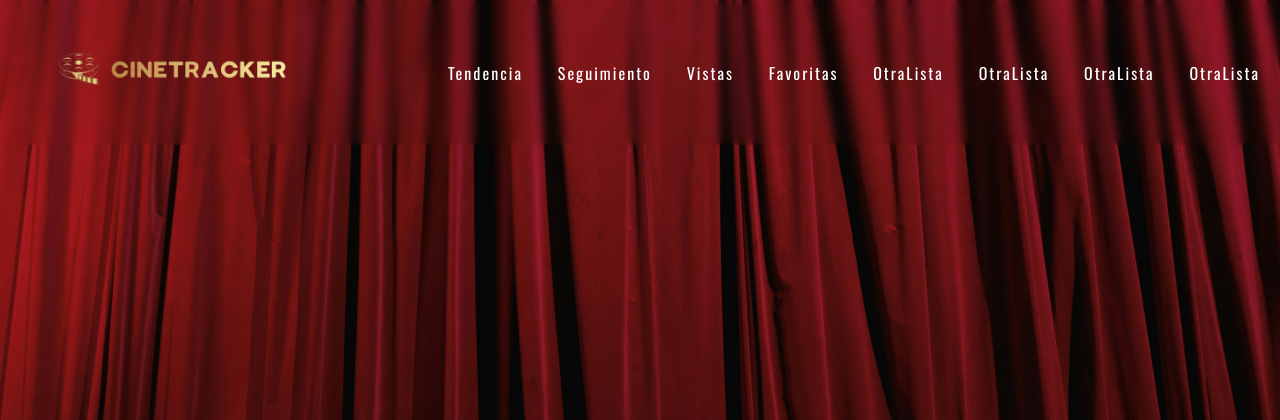
After one commit to EmanuelGarciaR/CineTrackerFlask, a Flask app: template templates/base_main.html in a window 1280 px wide. The commit adds this page. Shown: the top 420 px of the page. Run offline with Flask 3, Linux system fonts and the light colour scheme; the template is opened without the code that fills it, so the values that code supplies are empty.

Commit message:
Add methods OOP and create Main template

```diff
--- a/app.py
+++ b/app.py
@@ -1,6 +1,6 @@
 import os
 
-from flask import Flask, render_template, request, redirect, url_for, flash
+from flask import Flask, render_template, request, redirect, url_for, flash, session
 from cine_traker import TraktAuth
 from dotenv import load_dotenv
 
@@ -16,7 +16,7 @@ trakt_auth = TraktAuth(CLIENT_ID, CLIENT_SECRET, REDIRECT_URI)
 
 
 @app.route('/')
-def home():
+def url_auth():
     # Generar la URL de autorización
     auth_url = trakt_auth.get_authorization_url()
     return render_template('auth_template.html', auth_url=auth_url)
@@ -29,18 +29,27 @@ def get_token():
 
     if not auth_code:
         flash('Por favor, ingresa el código de autorización.', "error")
-        return redirect(url_for('home'))
+        return redirect(url_for('url_auth'))
 
     # Obtener el token de acceso usando el código de autorización
     access_token = trakt_auth.get_access_token(auth_code)
 
     if access_token:
+        session['access_token'] = access_token
         flash(f"Bienvenido", "success")
+        return redirect(url_for('home'))
         #Si se quiere mostrar el {access_token}
     else:
         flash('Error al obtener el token de acceso. Intenta nuevamente.', "error")
 
-    return redirect(url_for('home'))
+    return redirect(url_for('url_auth'))
+
+@app.route("/home_page")
+def home():
+    if 'access_token' not in session:
+        flash("Debes iniciar sesión para acceder a esta página.", "error")
+        return redirect(url_for('url_auth'))
+    return render_template("base_main.html")
 
 
 if __name__ == '__main__':
--- a/static/CSS/base_auth.css
+++ b/static/CSS/base_auth.css
@@ -2,6 +2,7 @@
     margin: 0;
     padding: 0;
     box-sizing: border-box;
+    font-family: serif;
 }
 .nav-container {
     display: flex;
--- /dev/null
+++ b/static/CSS/base_main.css
@@ -0,0 +1,52 @@
+@import url('https://fonts.googleapis.com/css2?family=Oswald:wght@200..700&display=swap');
+
+*{
+    margin: 0;
+    padding: 0;
+    box-sizing: border-box;
+    font-family: "Oswald", sans-serif;
+}
+body{
+    background-image: url(../img/telon.jpg);
+    background-size: cover;
+    background-repeat: no-repeat;
+}
+
+.nav_container{
+    display: flex;
+    width: 100%;
+    height: auto;
+    backdrop-filter: blur(5px);
+}
+.sec_logo{
+    width: 35%;
+    height: auto;
+}
+.logo{
+    height: 140px;
+}
+.sec_main{
+    display: flex;
+    width: 65%;
+    height: auto;
+}
+.main{
+    display: flex;
+    width: 100%;
+    height: auto;
+    justify-content: space-between;
+    align-items: center;
+    margin-right: 20px;
+}
+li{
+    list-style: none;
+}
+a{
+    color: white;
+    text-decoration: none;
+    letter-spacing: 2px;
+}
+
+a:hover{
+    color: rgb(253, 240, 117);
+}
--- /dev/null
+++ b/templates/base_main.html
@@ -0,0 +1,51 @@
+<!DOCTYPE html>
+<html lang="en">
+<head>
+    <meta charset="UTF-8">
+    <meta name="viewport" content="width=device-width, initial-scale=1.0">
+    <title>{% block title %}Autenticación{% endblock %}</title>
+    <link rel="stylesheet" href="{{ url_for('static', filename='CSS/base_main.css') }}">
+    <link rel="shortcut icon" href="{{ url_for('static', filename='img/CineTracker.JPG') }}">
+    {% block additional_css %} <!--link adicional de css-->{% endblock %}
+</head>
+<body>
+    <nav class="nav_container">
+        <section class="sec_logo" >
+            <img class="logo" src="{{ url_for('static', filename='img/CineTracker-removebg.png') }}" alt="Cine Traker Logo">
+        </section>
+
+        <section class="sec_main">
+            <ul class="main">
+                <li>
+                    <a href="#">Tendencia</a>
+                </li>
+                <li>
+                    <a href="#">Seguimiento</a>
+                </li>
+                <li>
+                    <a href="#">Vistas</a>
+                </li>
+                <li>
+                    <a href="#">Favoritas</a>
+                </li>
+                <li>
+                    <a href="#">OtraLista</a>
+                </li>
+                <li>
+                    <a href="#">OtraLista</a>
+                </li>
+                <li>
+                    <a href="#">OtraLista</a>
+                </li>
+                <li>
+                    <a href="#">OtraLista</a>
+                </li>
+            </ul>
+        </section>
+    </nav>
+
+    {% block content %}
+    <!-- Contenido de las páginas que heredan de baseAuth -->
+    {% endblock %}
+</body>
+</html>
```
Also changed, not shown: cine_traker.py (+137 -0 lines).
